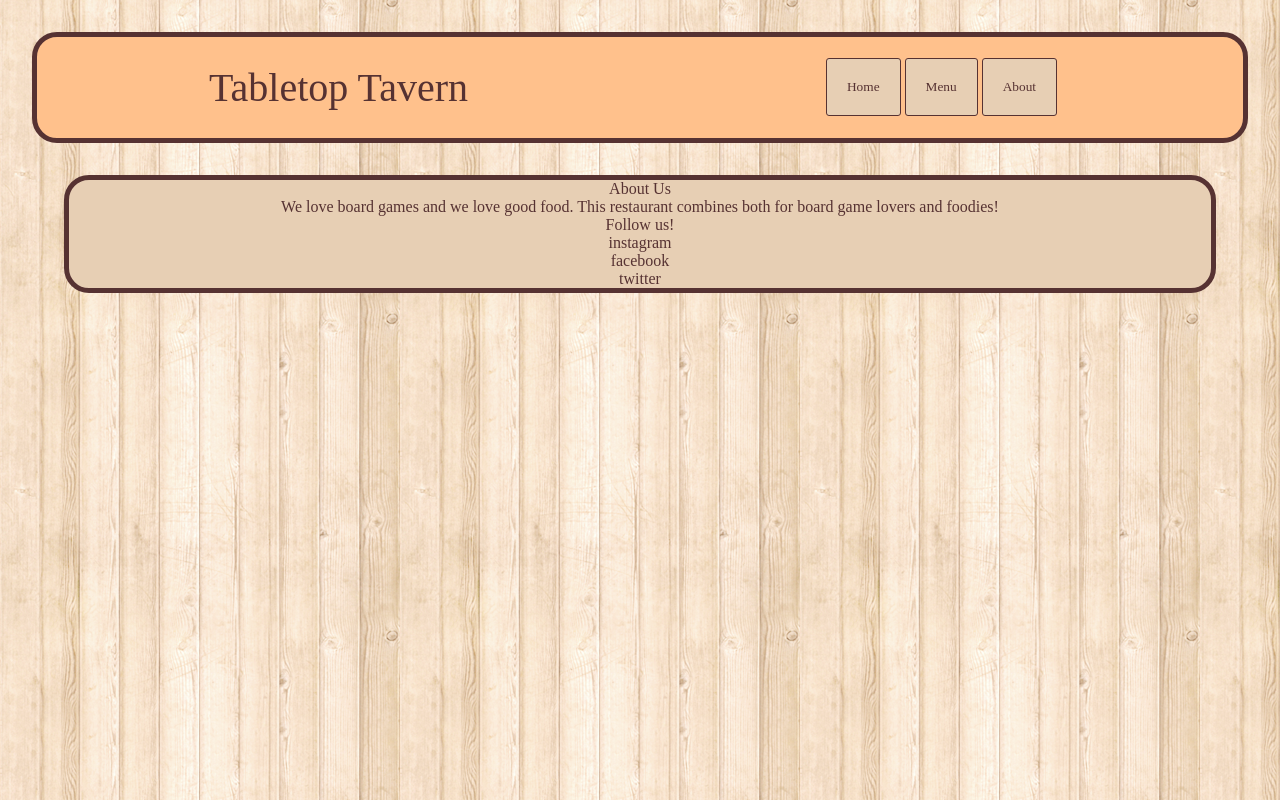
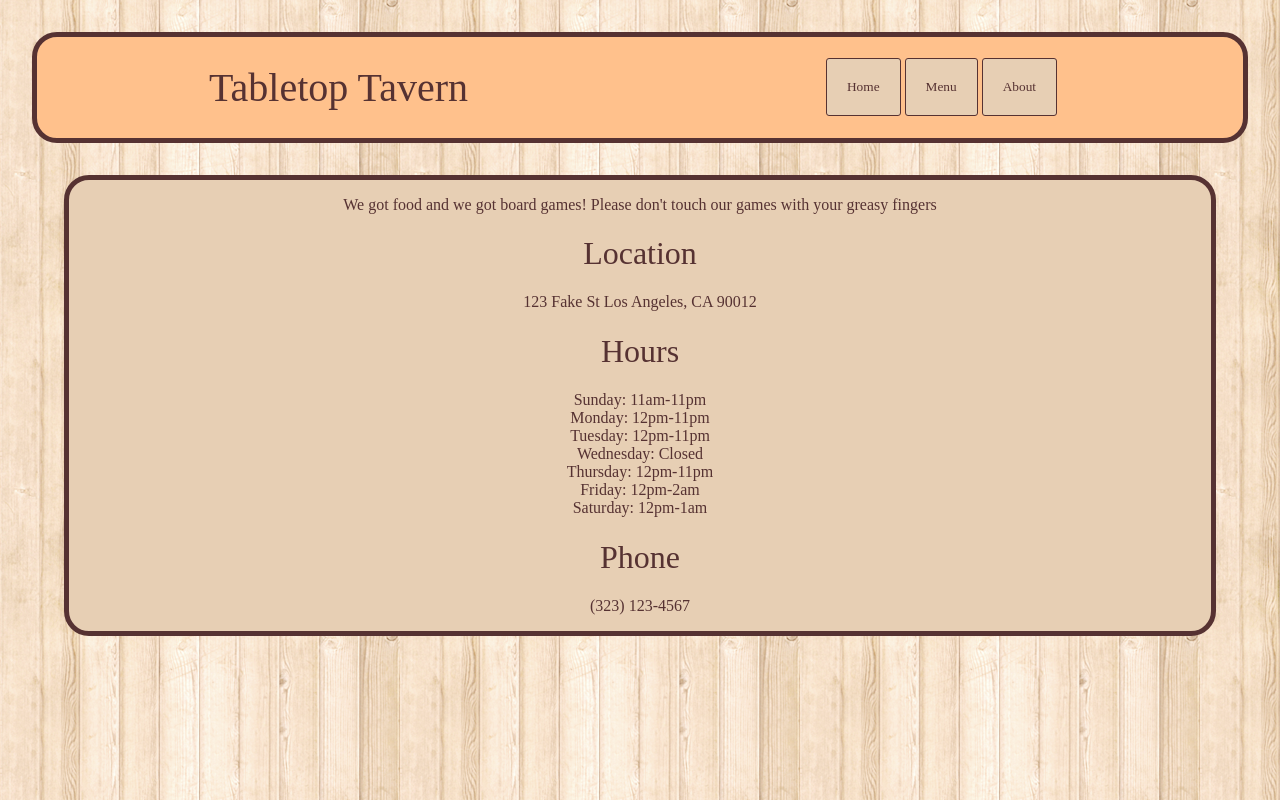
Before and after one commit to raylopez509/resturant_odin, a website built with webpack: page src/template.html in a window 1280 px wide. Built offline with nearby package versions, Linux system fonts and the light colour scheme; a web font is replaced by a local one.

Commit message:
cleaned up commented out code, added initial doms index.js now displays the home page because of this I removed the elements in the html

```diff
--- a/src/home.js
+++ b/src/home.js
@@ -1,4 +1,5 @@
 import { removeContent } from "./index.js";
+
 export function displayHomePage() {
   removeContent();
   const contentDiv = document.querySelector('#content');
--- a/src/index.js
+++ b/src/index.js
@@ -18,3 +18,5 @@ const initBtns = (() => {
   const aboutBtn = document.querySelector('.about-button');
   aboutBtn.addEventListener('click', displayAboutPage);
 })();
+
+displayHomePage();
--- a/src/template.html
+++ b/src/template.html
@@ -26,63 +26,6 @@
       </nav>
     </header>
     <div id="content">
-      <!-- <div class="home">
-        <p>
-          We got food and we got board games! Please don't touch our games with
-          your greasy fingers
-        </p>
-        <h1>Location</h1>
-        <p>123 Fake St Los Angeles, CA 90012</p>
-        <h1>Hours</h1>
-        <ul>
-          <li>Sunday: 11am-11pm</li>
-          <li>Monday: 12pm-11pm</li>
-          <li>Tuesday: 12pm-11pm</li>
-          <li>Wednesday: Closed</li>
-          <li>Thursday: 12pm-11pm</li>
-          <li>Friday: 12pm-1am</li>
-          <li>Saturday: 12pm-1am</li>
-        </ul>
-        <h1>Phone</h1>
-        <p>(323) 123-4567</p>
-      </div> -->
-
-      <!-- <div id="menu">
-        <h1 class>Menu</h1>
-        <h1>Appetizers</h1>
-        <ul>
-          <li>Pajeon</li>
-          <li>French Toast</li>
-          <li>Guacamole and Chips</li>
-          <li>Carne Asada Fries</li>
-        </ul>
-        <h1>Entrees</h1>
-        <ul>
-          <li>Sushi</li>
-          <li>Korean BBQ</li>
-          <li>Quesabirria Tacos</li>
-          <li>Orange Chicken</li>
-        </ul>
-        <h1>Desserts</h1>
-        <ul>
-          <li>Madellines</li>
-          <li>Banana Pudding</li>
-          <li>Ice Cream</li>
-          <li>Cheesecakes</li>
-        </ul>
-      </div> -->
-
-      <div class="about">
-        <div>About Us</div>
-        <div>
-          We love board games and we love good food. This restaurant combines
-          both for board game lovers and foodies!
-        </div>
-        <div>Follow us!</div>
-        <div>instagram</div>
-        <div>facebook</div>
-        <div>twitter</div>
-      </div>
     </div>
   </body>
 </html>
```
